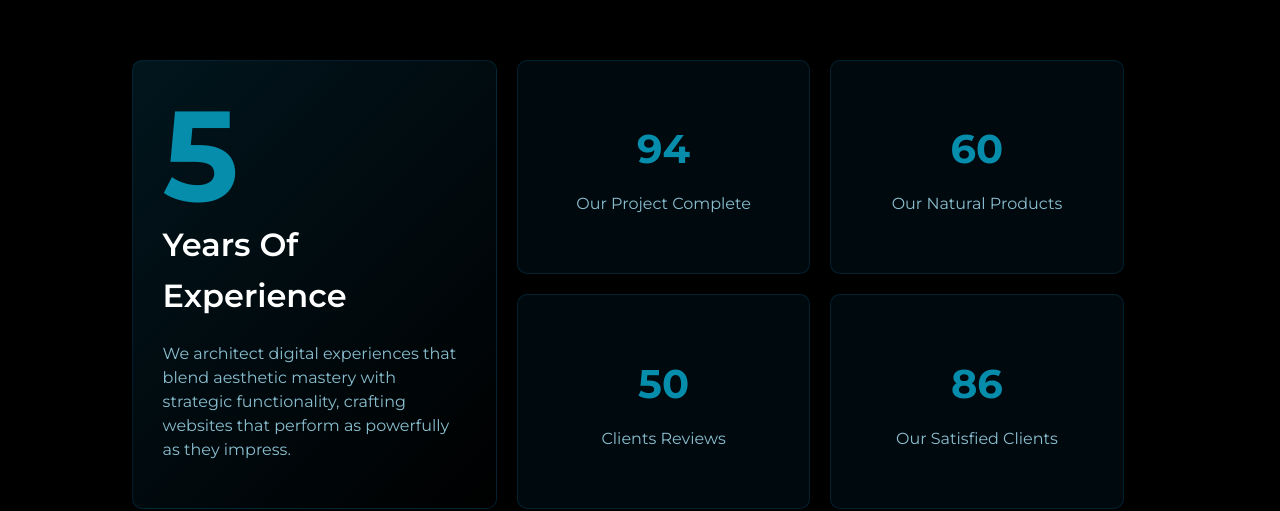
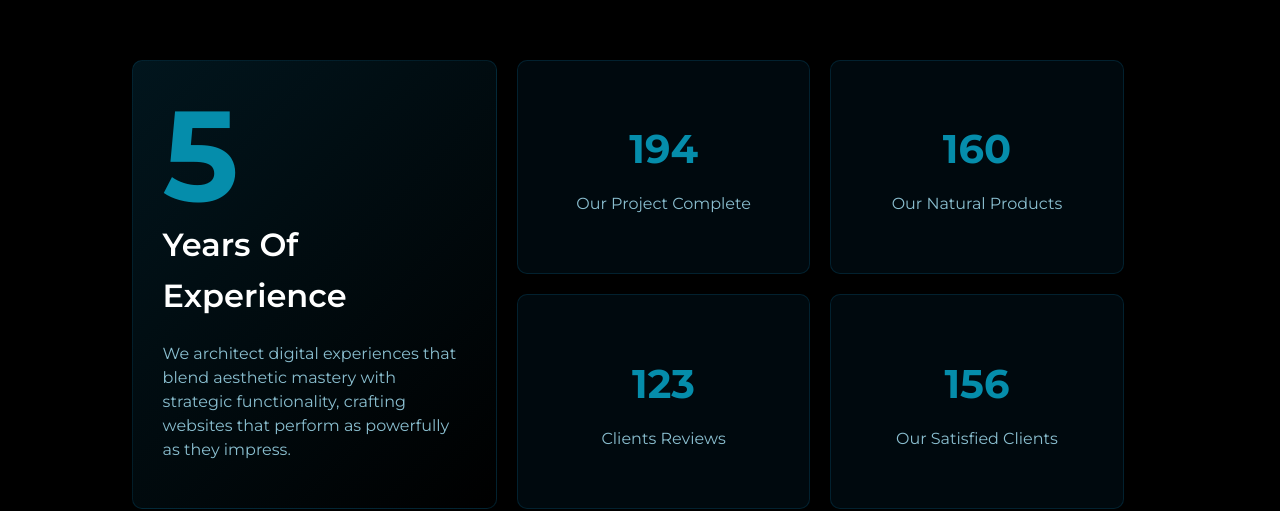
Before and after one commit to Ashishgtm/ashish-portfolio, a React (Create React App) app: page /home in a window 1280 px wide. Shown: the part 2028-2539 px from the top of the page. Built offline with nearby package versions, Linux system fonts and the light colour scheme.

Commit message:
design B

```diff
--- a/src/components/Homecomps/Design/DesignB.js
+++ b/src/components/Homecomps/Design/DesignB.js
@@ -72,22 +72,22 @@ const StatsSection = () => {
 
       <div className="stats-metrics-container">
         <div className="stats-metric-card">
-          <div className="metric-value" ref={projectRef} data-target="94">0</div>
+          <div className="metric-value" ref={projectRef} data-target="194">0</div>
           <div className="metric-label">Our Project Complete</div>
         </div>
 
         <div className="stats-metric-card">
-          <div className="metric-value" ref={productRef} data-target="60">0</div>
+          <div className="metric-value" ref={productRef} data-target="160">0</div>
           <div className="metric-label">Our Natural Products</div>
         </div>
 
         <div className="stats-metric-card">
-          <div className="metric-value" ref={reviewRef} data-target="50">0</div>
+          <div className="metric-value" ref={reviewRef} data-target="123">0</div>
           <div className="metric-label">Clients Reviews</div>
         </div>
 
         <div className="stats-metric-card">
-          <div className="metric-value" ref={clientRef} data-target="86">0</div>
+          <div className="metric-value" ref={clientRef} data-target="156">0</div>
           <div className="metric-label">Our Satisfied Clients</div>
         </div>
       </div>
```
